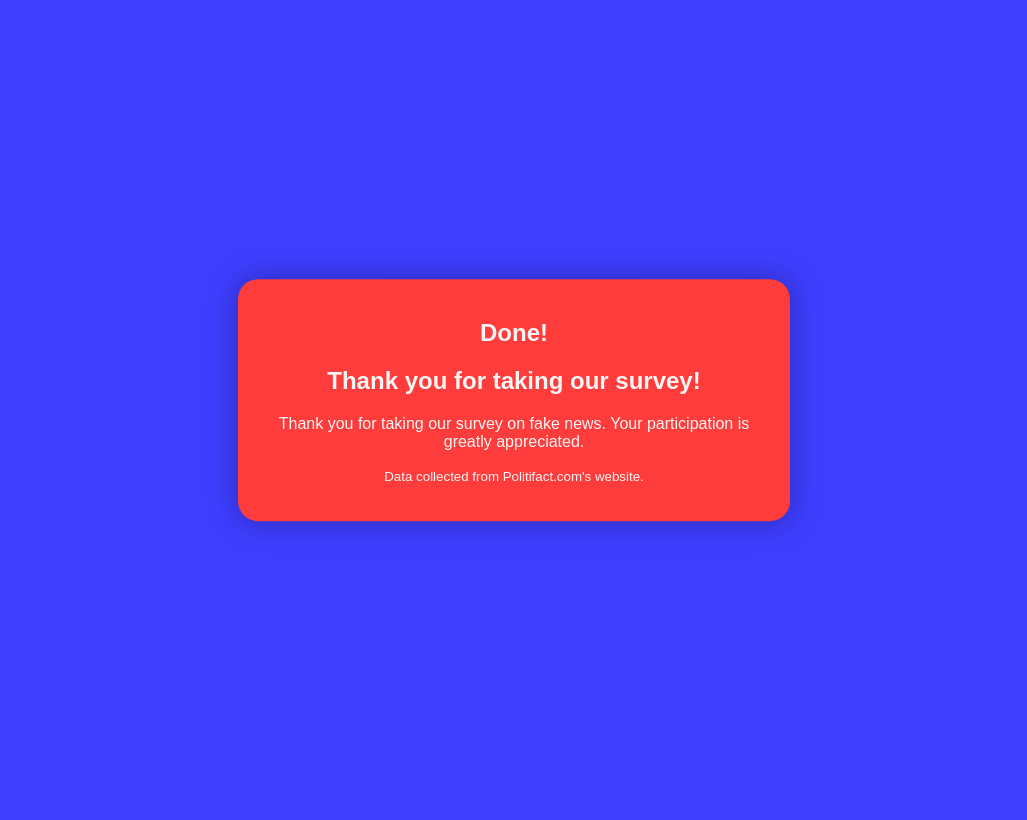
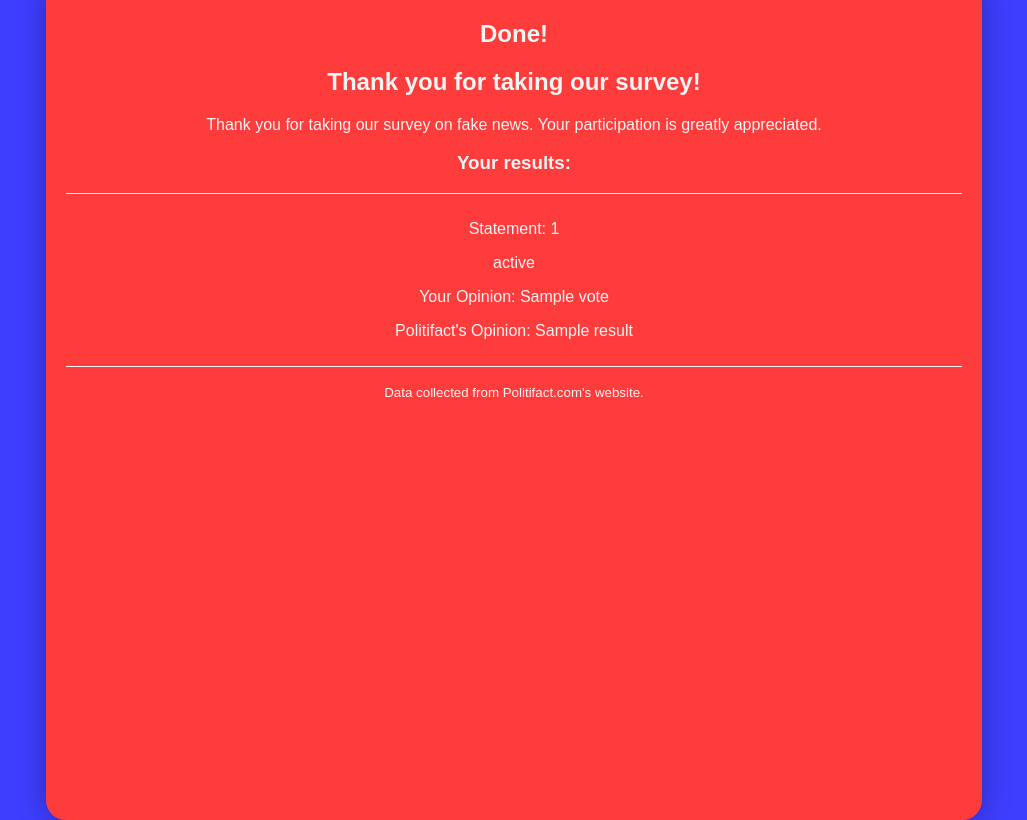
Before and after one commit to Adam-Torek/CS437SurveySite, a Flask app: template templates/finish.html in a window 1280 px wide. Shown: the whole page, without its empty margins (126-1153 px from the left). Before the commit the page ends 535 px from the top, so only its background shows below. Run offline with Flask 2, Linux system fonts and the light colour scheme; the template is opened without the code that fills it: most values are stand-ins (such as "Sample title", 1, 10 or a date in 2020); some libraries are stand-ins or nearby versions.

Commit message:
show results from survey

```diff
--- a/app.py
+++ b/app.py
@@ -1,3 +1,4 @@
+from lib2to3.pytree import convert
 from flask_cors import CORS
 from flask import (Flask, redirect, render_template, request, session, url_for)
 import os
@@ -84,7 +85,20 @@ def create_app(test_config=None):
         if get_responder_count() >= max_responders:
             return redirect(url_for("closed", max_responders=max_responders))
 
-        return render_template('finish.html')
+        shown = session['shown']
+        lowest = min(shown)
+        highest = max(shown)
+        results = get_result("select l.label AS label, l.statement AS statement, r.vote AS vote FROM liar l INNER JOIN responses r \
+            ON r.statement_id = l.id \
+            WHERE r.responder_id=%s \
+            AND r.statement_id BETWEEN %s and %s \
+            ORDER BY r.id",
+            (session['responder_id'], lowest, highest), getall=True, use_dict=True)
+
+        for result in results:
+            result['vote'] = convert_to_bool(result['vote'])
+            result['label'] = convert_to_bool(result['label'])
+        return render_template('finish.html', results=results)
 
     @app.route('/closed')
     def closed():
@@ -115,6 +129,9 @@ def create_app(test_config=None):
     def has_started():
         return session.get('shown') is not None and len(session['shown']) > 0
 
+    def convert_to_bool(label):
+        return False if label == 1 else True
+
     import db
     db.init_app(app)
     return app
--- a/static/stylesheet.css
+++ b/static/stylesheet.css
@@ -1,6 +1,6 @@
 .content {
     text-align: center;
-    width: 40%;
+    width: 70%;
     position:absolute;
     transform: translate(-50%, -50%);
     left: 50%;
@@ -11,8 +11,18 @@
     border-radius: 20px;
     font-family: Arial, Verdana, sans-serif;
     padding: 20px;
+    overflow-y: scroll;
+    height:100%;
 }
 
 body {
     background: #3e3eff;
+
 }
+
+.result {
+    padding-top:10px;
+    padding-bottom: 10px;
+    border-top: 1px solid #f2f5f3;
+    border-bottom: 1px solid #f2f5f3;
+}
--- a/templates/finish.html
+++ b/templates/finish.html
@@ -7,4 +7,17 @@
 {% block content %}
     <h2>Thank you for taking our survey!</h2>
     <p>Thank you for taking our survey on fake news. Your participation is greatly appreciated.</p>
+
+    {% set count = namespace(value=1) %}
+    <h3>Your results:</h3>
+    {% for result in results %}
+        <div class="result">
+            <p>Statement: {{ count.value }}</p>
+            <p>{{ result['statement'] }}</p>
+            <p>Your Opinion: {{ result['vote'] }}</p>
+            <p>Politifact's Opinion: {{ result['label'] }}</p>
+        </div>
+        {% set count.value = count.value + 1 %}
+    {% endfor %}
+
 {% endblock %}
--- a/templates/survey.html
+++ b/templates/survey.html
@@ -5,7 +5,6 @@
 {% endblock %}
 
 {% block content %}
-
     <h2>Statement {{ response_count }} of {{ max_responses }}</h2>
     <h3>Statement</h3>
     <p>{{ statement['statement'] }}</p>
```
